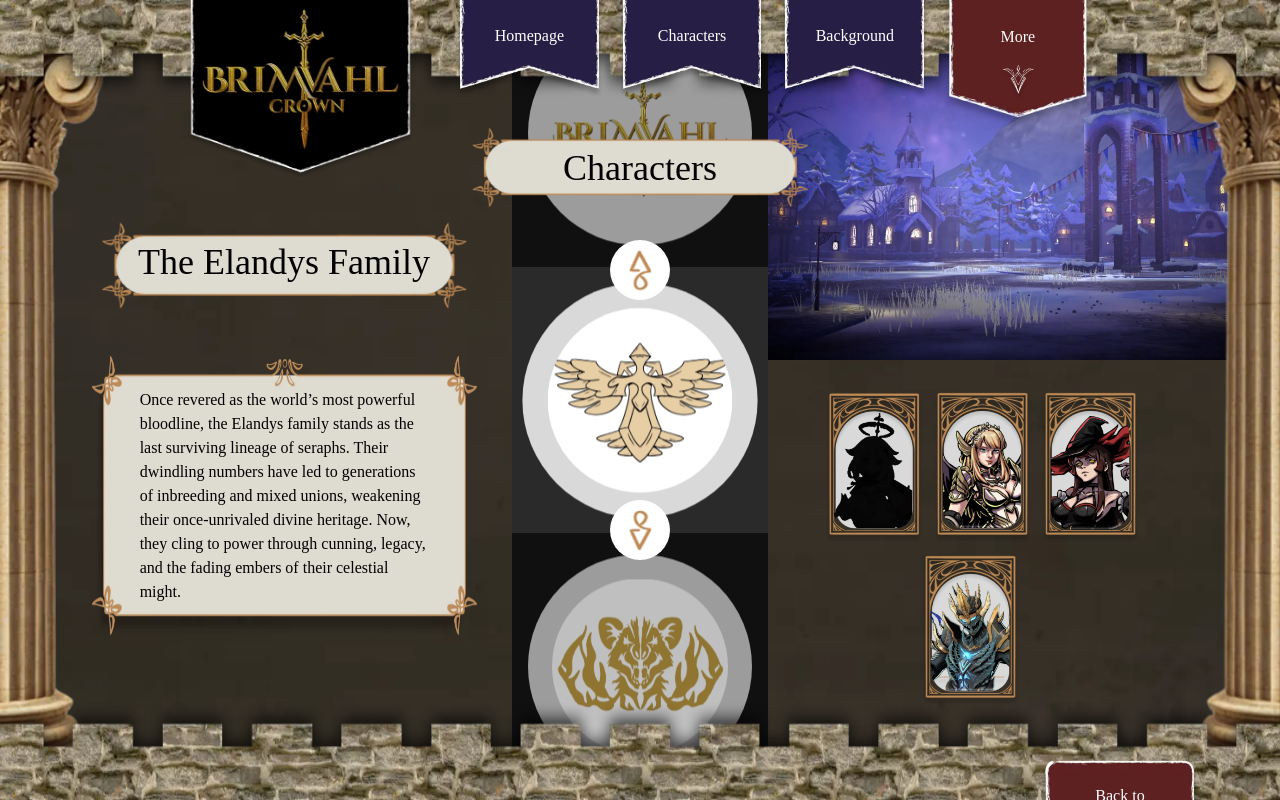
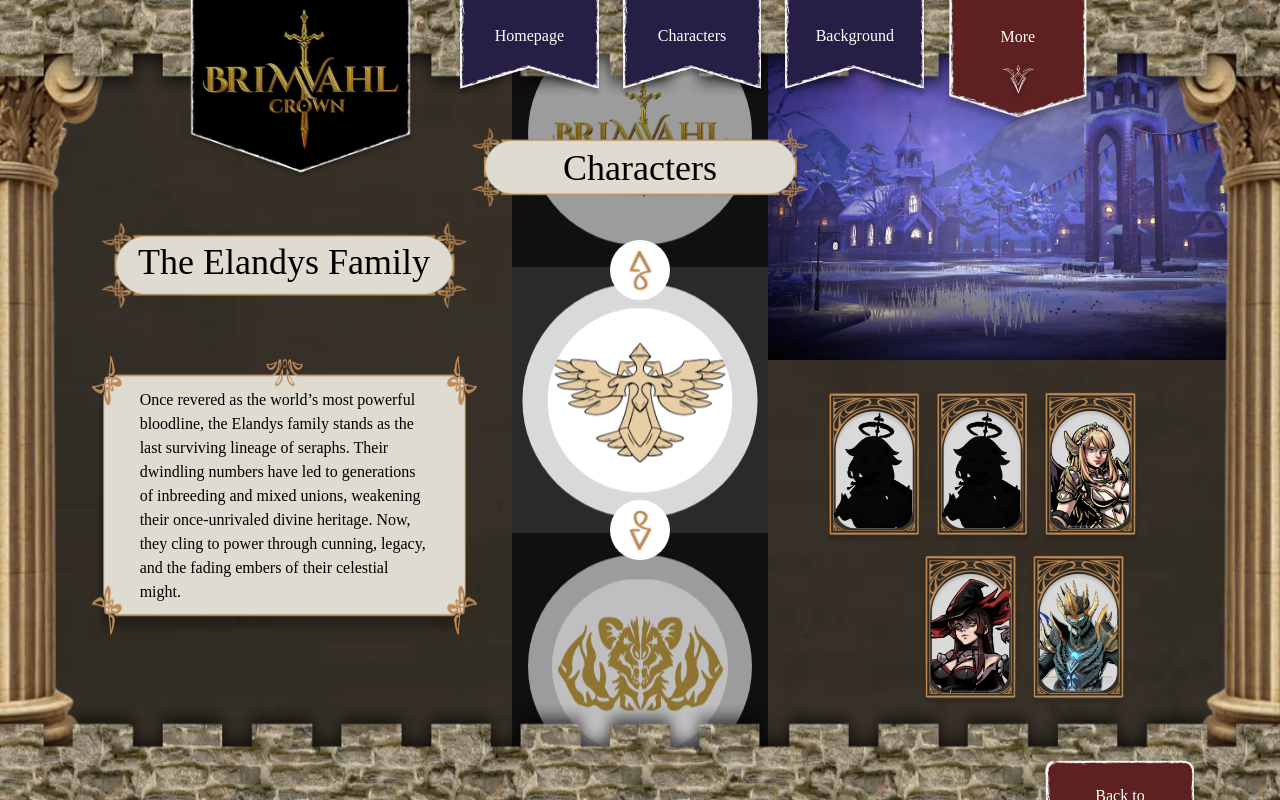
Before and after one commit to vtsMwlyn/broken-crown-website, a React (Vite) app: page /characters in a window 1280 px wide. Shown: the top 800 px of the page. Built offline with nearby package versions, Linux system fonts and the light colour scheme; a web font is replaced by a local one.

Commit message:
fix character info

```diff
--- a/src/pages/data/characters.js
+++ b/src/pages/data/characters.js
@@ -1,7 +1,7 @@
 const characters = [
 	// ===== The Elandys Family ===== //
 	{
-		faction: 'fennora-village',
+		faction: 'elandys-family',
 		weapon: 'unknown',
 
 		slug: 'mariel-elandys',
```
